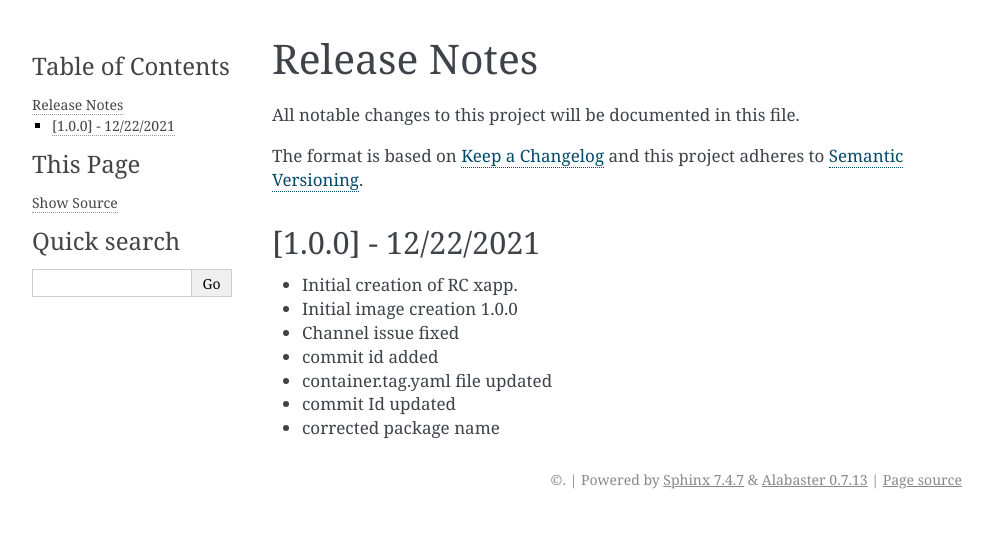
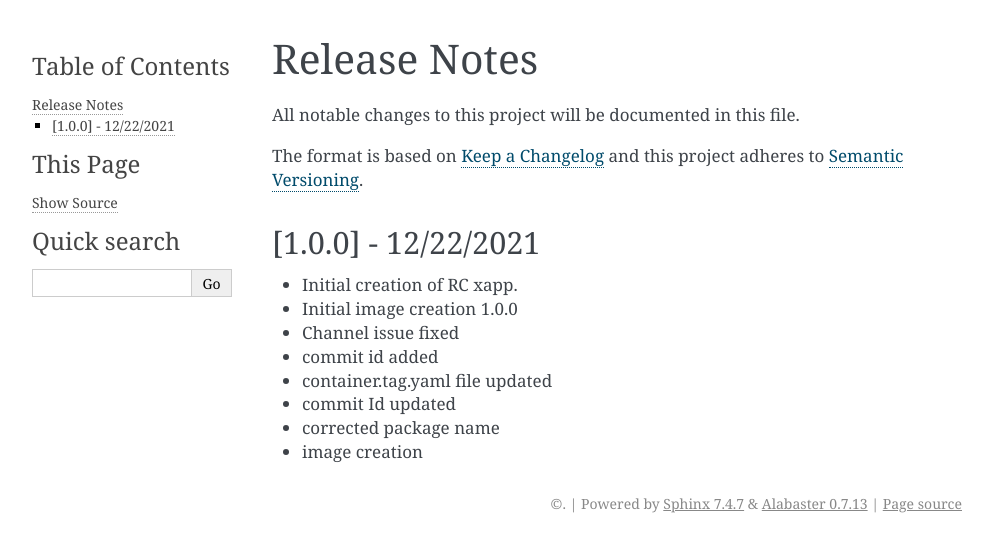
Before and after one commit to o-ran-sc/ric-app-rc, a Sphinx documentation site: the page built from docs/release-notes.rst, in a window 1280 px wide. Shown: the top 552 px of the page, without its empty margins (148-1141 px from the left). Built offline with Sphinx 7.4.7, drawn with Linux system fonts in a browser that asks for light colours.

Commit message:
nexus image creation
Issue-ID: RICAPP-184

Signed-off-by: rajalakshmisv <rajalakshmisv@gmail.com>
Change-Id: Ief8886b0c94c745e9ca003d1b26240b7b516f043

```diff
--- a/container-tag.yaml
+++ b/container-tag.yaml
@@ -1,3 +1,3 @@
 # =====provide jenkings CI jos with a tag for containers/images====
-# ------
+# --------
 tag: 1.0.0
--- a/docs/release-notes.rst
+++ b/docs/release-notes.rst
@@ -23,3 +23,5 @@ and this project adheres to `Semantic Versioning <http://semver.org/>`__.
 * commit Id updated
 
 * corrected package name
+
+* image creation
```
